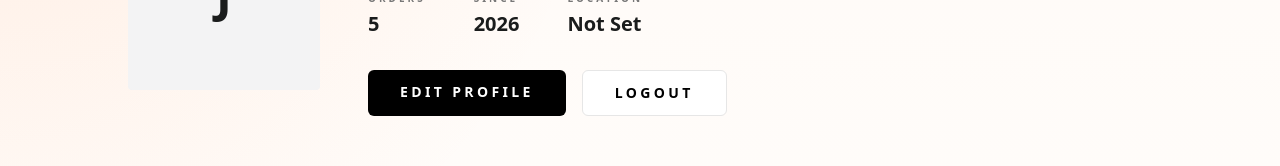
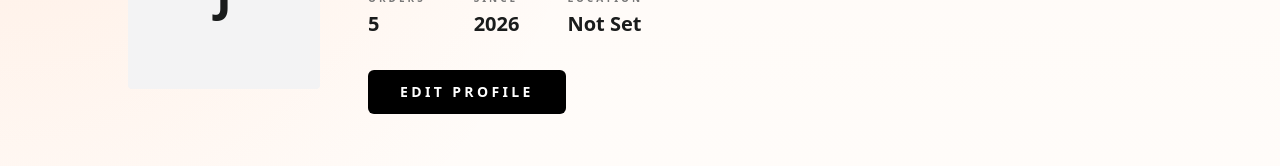
Before and after one commit to ngocan-dev/fashionshop-frontend, a Next.js app: page /account in a window 1280 px wide. Shown: the part 249-415 px from the top of the page. Built offline with nearby package versions, Linux system fonts and the light colour scheme; no server answers.

Commit message:
remove logout button from account page

```diff
--- a/src/app/(customer)/account/page.tsx
+++ b/src/app/(customer)/account/page.tsx
@@ -2,16 +2,13 @@
 
 import Link from 'next/link';
 import Image from 'next/image';
-import { useRouter } from 'next/navigation';
 import { EmptyState } from '@/components/common/empty-state';
 import { LoadingState } from '@/components/common/loading-state';
 import { Card, CardContent, CardHeader } from '@/components/ui/card';
 import { useMeQuery } from '@/features/users/hooks';
 import { useMyOrdersQuery as useOrdersQueryFromOrders } from '@/features/orders/hooks';
-import { clearStoredSession } from '@/lib/auth/storage';
 
 export default function AccountPage() {
-  const router = useRouter();
   const meQuery = useMeQuery();
   const ordersQuery = useOrdersQueryFromOrders();
   const hasBackendError = meQuery.isError || ordersQuery.isError;
@@ -82,16 +79,6 @@ export default function AccountPage() {
               <Link href="/account/edit" className="rounded-md bg-black px-8 py-3 text-sm font-bold uppercase tracking-[0.24em] !text-white transition-all duration-200 hover:scale-105 hover:bg-[#474747] hover:!text-white" style={{ color: '#ffffff' }}>
                 Edit Profile
               </Link>
-              <button
-                type="button"
-                onClick={() => {
-                  clearStoredSession();
-                  router.push('/auth');
-                }}
-                className="rounded-md border border-[#e6e6e6] bg-white px-8 py-3 text-sm font-bold uppercase tracking-[0.24em] text-black transition-all duration-200 hover:bg-[#f9f9f9]"
-              >
-                Logout
-              </button>
             </div>
           </div>
         </div>
```
